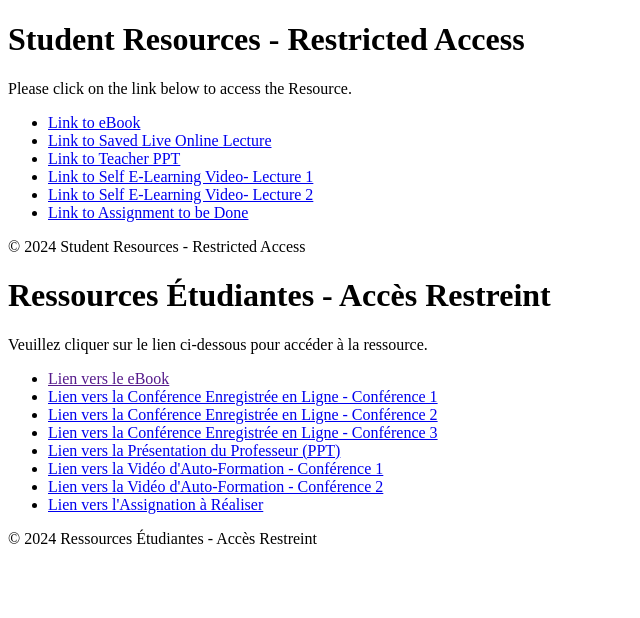
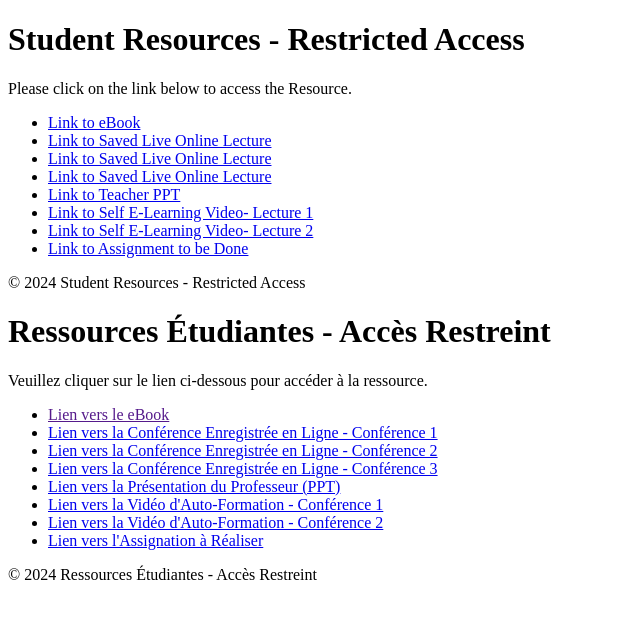
Before and after one commit to occultedge/medlwnctznshp, a plain HTML site: page main_content.html in a window 1280 px wide. Shown: the whole page, without its empty margins (0-640 px from the left). Drawn offline with Linux system fonts and the light colour scheme.

Commit message:
Update main_content.html

```diff
--- a/main_content.html
+++ b/main_content.html
@@ -15,9 +15,11 @@
   <main>
     <ul>
       <li><a href="https://docs.google.com/document/d/1sn9g2vfkcRNCphYf4dZa2OOIpC1XFEnJJjQcTBJmC28/edit?usp=sharing" target="_blank">Link to eBook</a></li>
-      <li><a href="https://youtu.be/Ezf32bnrdFU" target="_blank">Link to Saved Live Online Lecture
+      <li><a href="https://youtu.be/FT67TG00I5c" target="_blank">Link to Saved Live Online Lecture</li>
+      <li><a href="https://youtu.be/66aCAOBeuR4" target="_blank">Link to Saved Live Online Lecture</li>
+       <li><a href="https://youtu.be/rzXx6LyLkEU" target="_blank">Link to Saved Live Online Lecture</li>
 
-      <li><a href="https://www.orionfr.co.in/blank" target="_blank">Link to Teacher PPT</a></li>
+      <li><a href="https://docs.google.com/presentation/d/1w2ou-KbOV93jN9JOxxk0SWKye6DRCMoi/edit?usp=sharing&ouid=100809232314841875185&rtpof=true&sd=true" target="_blank">Link to Teacher PPT</a></li>
       <li><a href="https://www.orionfr.co.in/blank" target="_blank">Link to Self E-Learning Video- Lecture 1</a></li>
       <li><a href="https://www.orionfr.co.in/blank" target="_blank">Link to Self E-Learning Video- Lecture 2</a></li>
       <li><a href="
```
